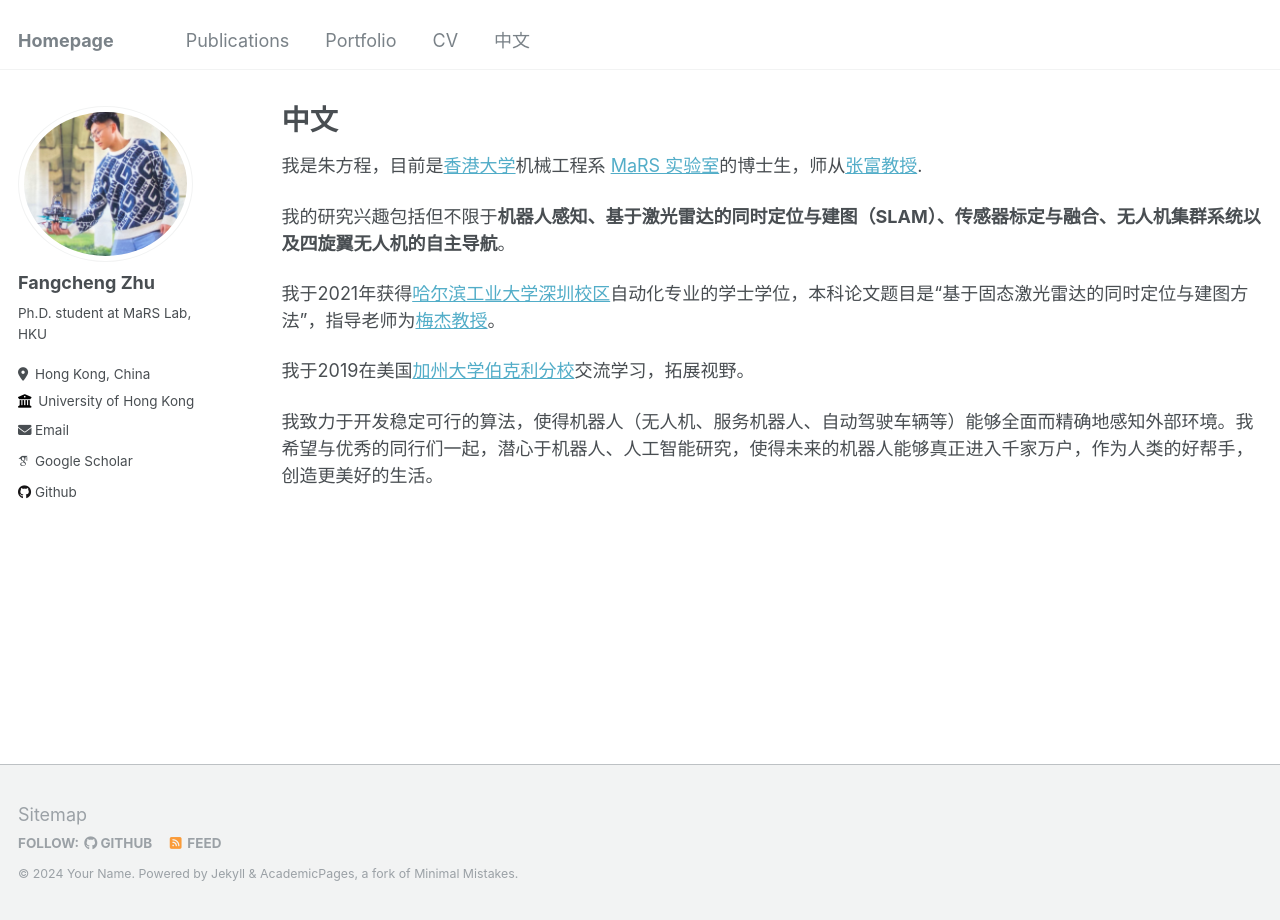
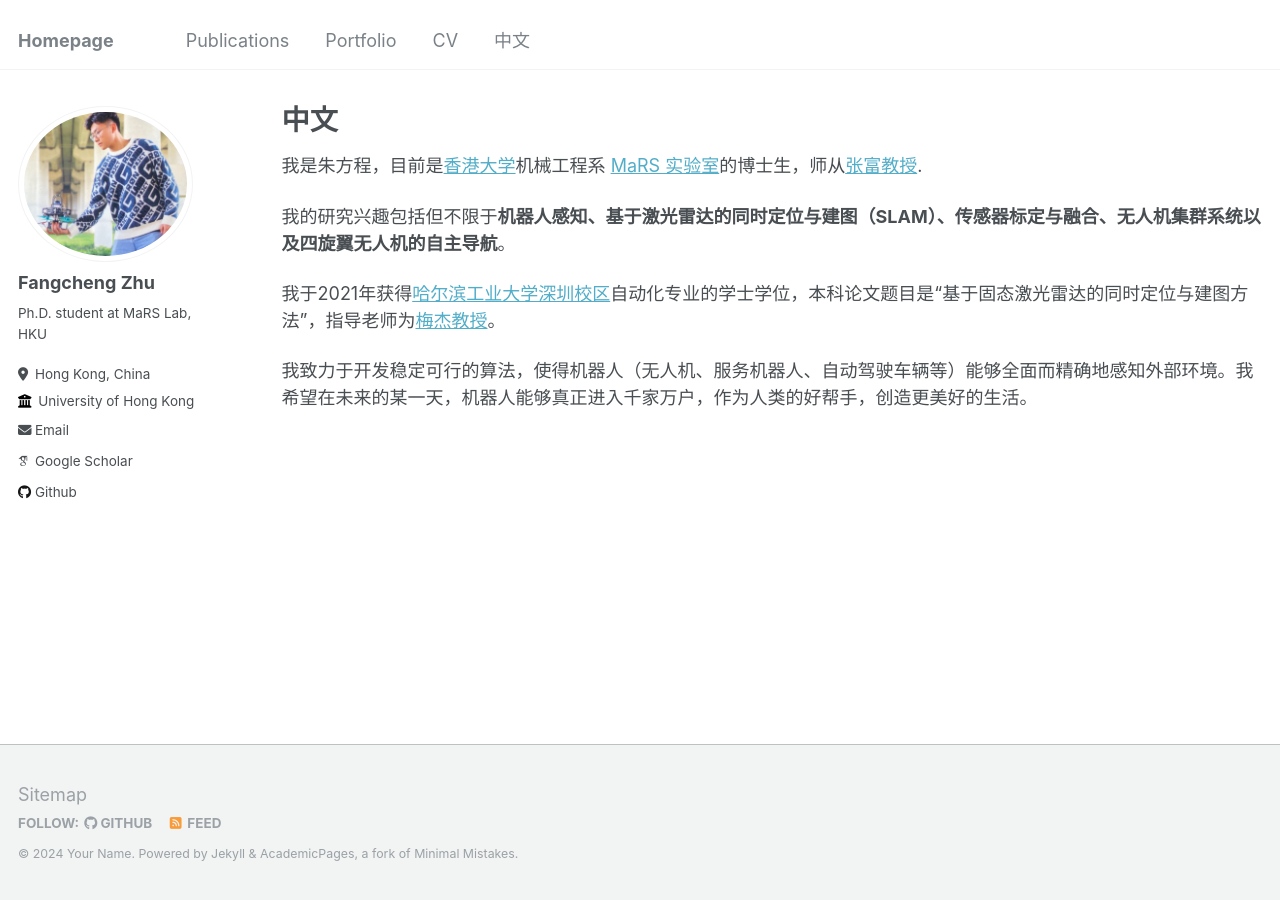
Before and after one commit to zfc-zfc/zhufangcheng.github.io, a Jekyll site: the page built from _pages/chinese.md, in a window 1280 px wide. Built offline with Jekyll 4.4.1, drawn with Linux system fonts in a browser that asks for light colours; some web fonts are replaced.

Commit message:
Update CV.

```diff
--- a/_pages/chinese.md
+++ b/_pages/chinese.md
@@ -11,6 +11,4 @@ author_profile: true
 
 我于2021年获得[哈尔滨工业大学深圳校区](https://www.hitsz.edu.cn/)自动化专业的学士学位，本科论文题目是“基于固态激光雷达的同时定位与建图方法”，指导老师为[梅杰教授](https://faculty.hitsz.edu.cn/meijie)。
 
-我于2019在美国[加州大学伯克利分校](https://www.berkeley.edu/)交流学习，拓展视野。
-
-我致力于开发稳定可行的算法，使得机器人（无人机、服务机器人、自动驾驶车辆等）能够全面而精确地感知外部环境。我希望与优秀的同行们一起，潜心于机器人、人工智能研究，使得未来的机器人能够真正进入千家万户，作为人类的好帮手，创造更美好的生活。
+我致力于开发稳定可行的算法，使得机器人（无人机、服务机器人、自动驾驶车辆等）能够全面而精确地感知外部环境。我希望在未来的某一天，机器人能够真正进入千家万户，作为人类的好帮手，创造更美好的生活。
```
